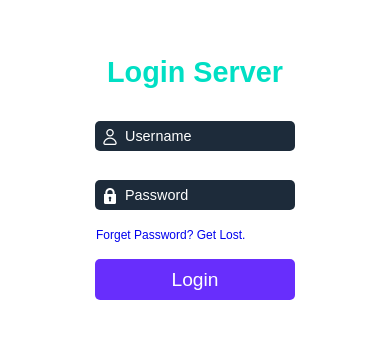
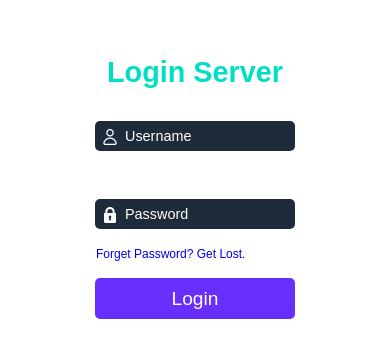
Before and after one commit to hoomanM77/project3, a plain HTML site: page index.html in a window 390 px wide. Shown: the part 248-606 px from the top of the page. Drawn offline with Linux system fonts and the light colour scheme.

Commit message:
Update index.html

```diff
--- a/index.html
+++ b/index.html
@@ -7,6 +7,7 @@
     <meta http-equiv="X-UA-Compatible" content="ie=edge">
     <meta name="description" content="welcome to my first website">
     <meta name="keyword" content="HTML,CSS,PHP,developer">
+    <link href="css/mobile.css" media="screen and (max-width:600px)" rel="stylesheet">
     <link href="css/style.css" rel="stylesheet">
 
 </head>
```
